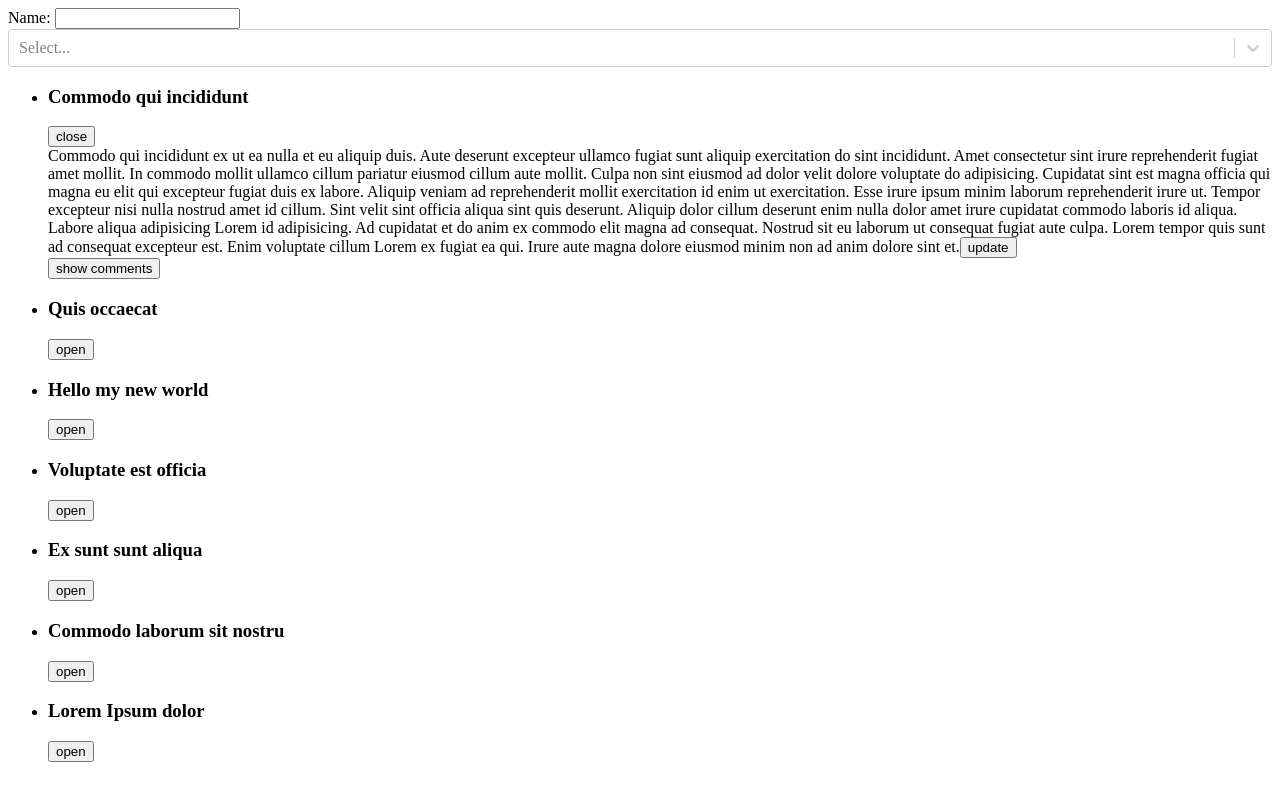
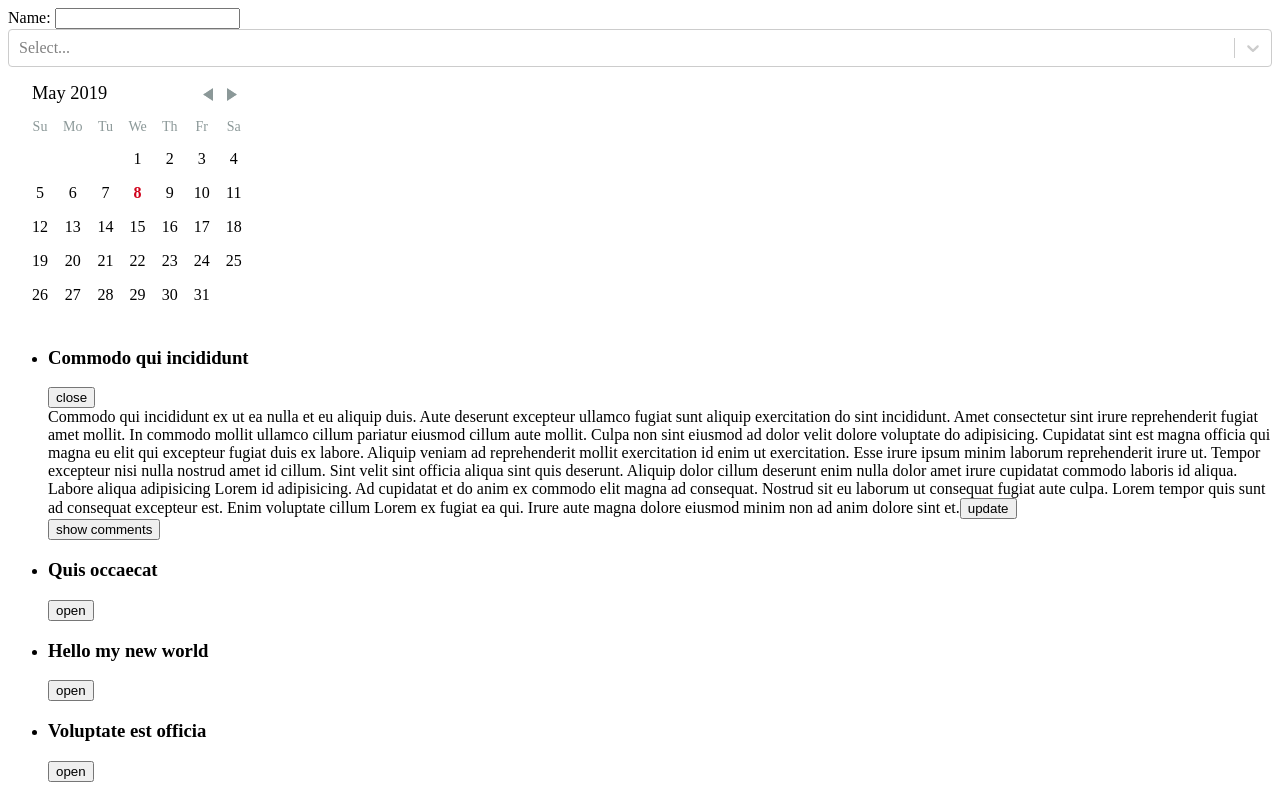
Before and after one commit to t0rrex/react_redux, a React app: page / in a window 1280 px wide. Shown: the top 800 px of the page. Built offline with nearby package versions, Linux system fonts and the light colour scheme.

Commit message:
React-day-picker, CommentForm added

```diff
--- a/src/components/App.js
+++ b/src/components/App.js
@@ -3,35 +3,25 @@
 import ArticleList from './ArticleList';
 import ArticlesChart from './ArticlesChart';
 import UserForm from './UserForm';
-import Select from 'react-select';
+import Filters from './Filters';
 
 class App extends Component {
     static propTypes = {
 
     };
 
-    state = {
-        selection: null
-    };
-
     render() {
         const {articles} = this.props;
-        const options = articles.map(article => ({
-            label: article.title,
-            value: article.id
-        }));
 
         return (
             <div>
                 <UserForm />
-                <Select options = {options} value = {this.state.selection} onChange = {this.changeSelection} multi />
+                <Filters articles = {articles} />
                 <ArticleList articles = {articles} defaultOpenId = {articles[0].id}/>
                 <ArticlesChart articles = {articles} />
             </div>
         )
     }
-
-    changeSelection = selection => this.setState({ selection })
 }
 
 export default App
--- /dev/null
+++ b/src/components/CommentForm/index.js
@@ -0,0 +1,60 @@
+import React, { Component } from 'react';
+import PropTypes from 'prop-types';
+import './style.css';
+
+class CommentForm extends Component {
+    static propTypes = {
+
+    };
+
+    state = {
+        user: '',
+        text: ''
+    };
+
+    render() {
+        return (
+            <form onSubmit = {this.handleSubmit}>
+                user: <input value = {this.state.user}
+                             onChange = {this.handleChange('user')}
+                             className = {this.getClassName('user')} />
+                comment: <input value = {this.state.text}
+                                onChange = {this.handleChange('text')}
+                                className = {this.getClassName('text')} />
+                <input type = "submit" value = "submit"/>
+            </form>
+        )
+    }
+
+    handleSubmit = ev => {
+        ev.preventDefault();
+        this.setState({
+            user: '',
+            text: ''
+        })
+    };
+
+    getClassName = type => this.state[type].length && this.state[type].length < limits[type].min
+        ? 'form-input__error' : '';
+
+    handleChange = type => ev => {
+        const {value} = ev.target;
+        if (value.length > limits[type].max) return;
+        this.setState({
+            [type]: value
+        })
+    }
+}
+
+const limits = {
+    user: {
+        min: 5,
+        max: 15
+    },
+    text: {
+        min: 20,
+        max: 50
+    }
+};
+
+export default CommentForm
--- /dev/null
+++ b/src/components/CommentForm/style.css
@@ -0,0 +1,3 @@
+.form-input__error {
+    outline-color: red;
+}
--- a/src/components/CommentList.js
+++ b/src/components/CommentList.js
@@ -1,6 +1,7 @@
 import React, {Component} from 'react';
 import PropTypes from 'prop-types';
 import Comment from './Comment';
+import CommentForm from './CommentForm';
 import toggleOpen from '../decorators/toggleOpen';
 
 function CommentList({comments = [], isOpen, toggleOpen}) {
@@ -22,12 +23,20 @@
 
 function getBody({comments, isOpen}) {
     if (!isOpen) return null;
-    if (!comments.length) return <p>No comments yet</p>;
+    if (!comments.length) return (
+        <div>
+            <p>No comments yet</p>
+            <CommentForm />
+        </div>
+    );
 
     return (
-        <ul>
-            {comments.map(comment => <li key={comment.id}><Comment comment={comment}/></li>)}
-        </ul>
+        <div>
+            <ul>
+                {comments.map(comment => <li key={comment.id}><Comment comment={comment}/></li>)}
+            </ul>
+            <CommentForm/>
+        </div>
     )
 }
 
--- /dev/null
+++ b/src/components/Filters/DateRange.js
@@ -0,0 +1,33 @@
+import React, { Component } from 'react';
+import DayPicker, { DateUtils } from 'react-day-picker';
+
+import 'react-day-picker/lib/style.css';
+
+class DateRange extends Component {
+    state = {
+        from: null,
+        to: null
+    };
+
+    handleDayClick = (day) => {
+        this.setState(DateUtils.addDayToRange(day, this.state))
+    };
+
+    render() {
+        const { from, to } = this.state;
+        const selectedRange = from && to && `${from.toDateString()} - ${to.toDateString()}`;
+        return (
+            <div className="date-range">
+                <DayPicker
+                    ref="daypicker"
+                    selectedDays={ day => DateUtils.isDayInRange(day, { from, to }) }
+                    onDayClick={ this.handleDayClick }
+                />
+                {selectedRange}
+            </div>
+        );
+    }
+
+}
+
+export default DateRange
--- /dev/null
+++ b/src/components/Filters/Select.js
@@ -0,0 +1,34 @@
+import React, { Component } from 'react';
+import PropTypes from 'prop-types';
+import Select from 'react-select';
+
+class SelectFilter extends Component {
+    state = {
+        selected: []
+    };
+
+    static propTypes = {
+        articles: PropTypes.array.isRequired
+    };
+
+    handleChange = selected => this.setState({selected});
+
+    render() {
+        const { selected } = this.state;
+        const { articles } = this.props;
+
+        const options = articles.map(article => ({
+            label: article.title,
+            value: article.id
+        }));
+
+        return <Select
+            options={options}
+            value={selected}
+            multi={true}
+            onChange={this.handleChange}
+        />
+    }
+}
+
+export default SelectFilter
--- /dev/null
+++ b/src/components/Filters/index.js
@@ -0,0 +1,21 @@
+import React, { Component } from 'react';
+import PropTypes from 'prop-types';
+import DateRange from './DateRange';
+import SelectFilter from './Select';
+
+class Filters extends Component {
+    static propTypes = {
+        articles: PropTypes.array
+    };
+
+    render() {
+        return (
+            <div>
+                <SelectFilter articles = {this.props.articles} />
+                <DateRange />
+            </div>
+        )
+    }
+}
+
+export default Filters
--- a/webpack.config.js
+++ b/webpack.config.js
@@ -27,7 +27,6 @@
             {
                 test: /\.css/,
                 use: ['style-loader', 'css-loader'],
-                exclude: /node_modules/
             }
         ]
     }
```
